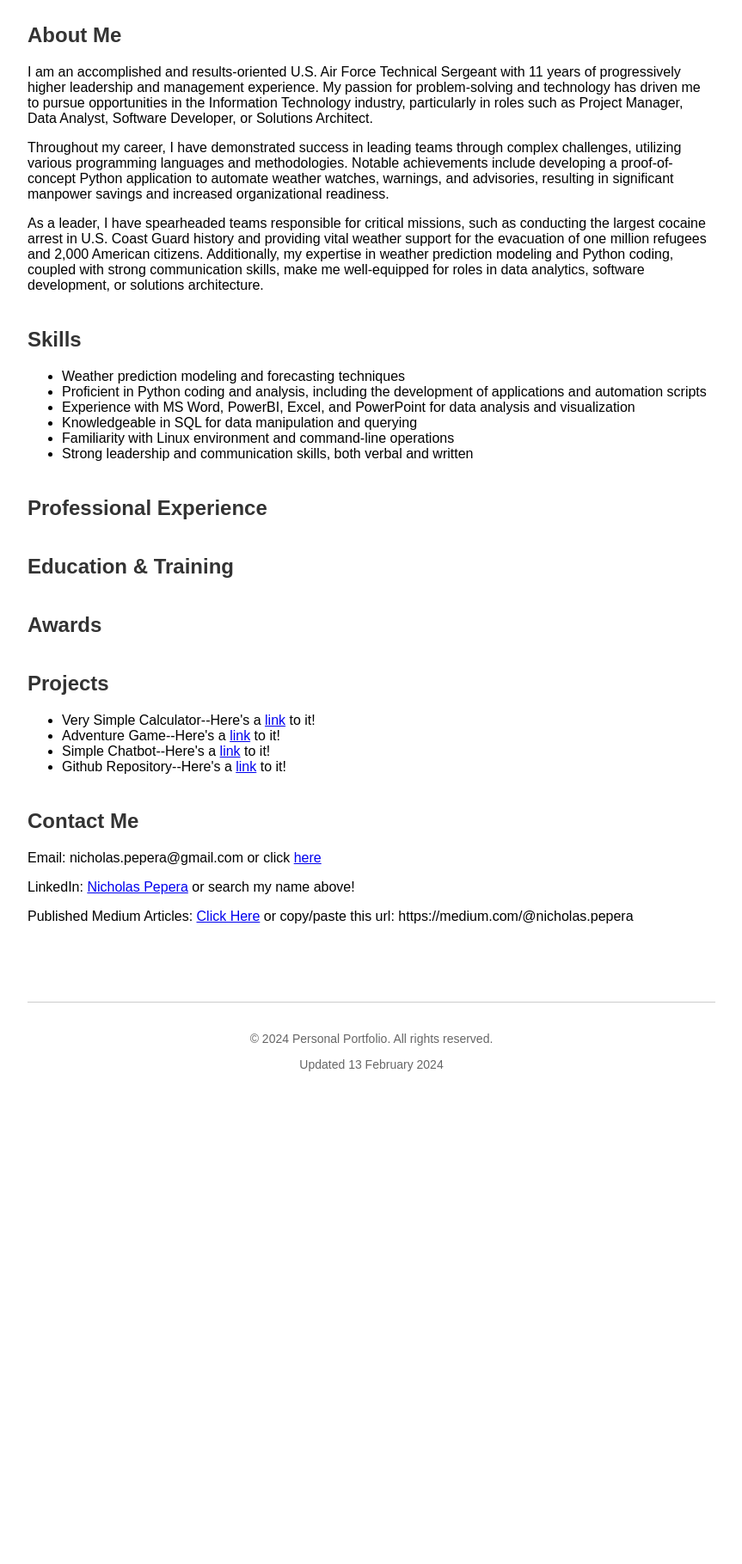
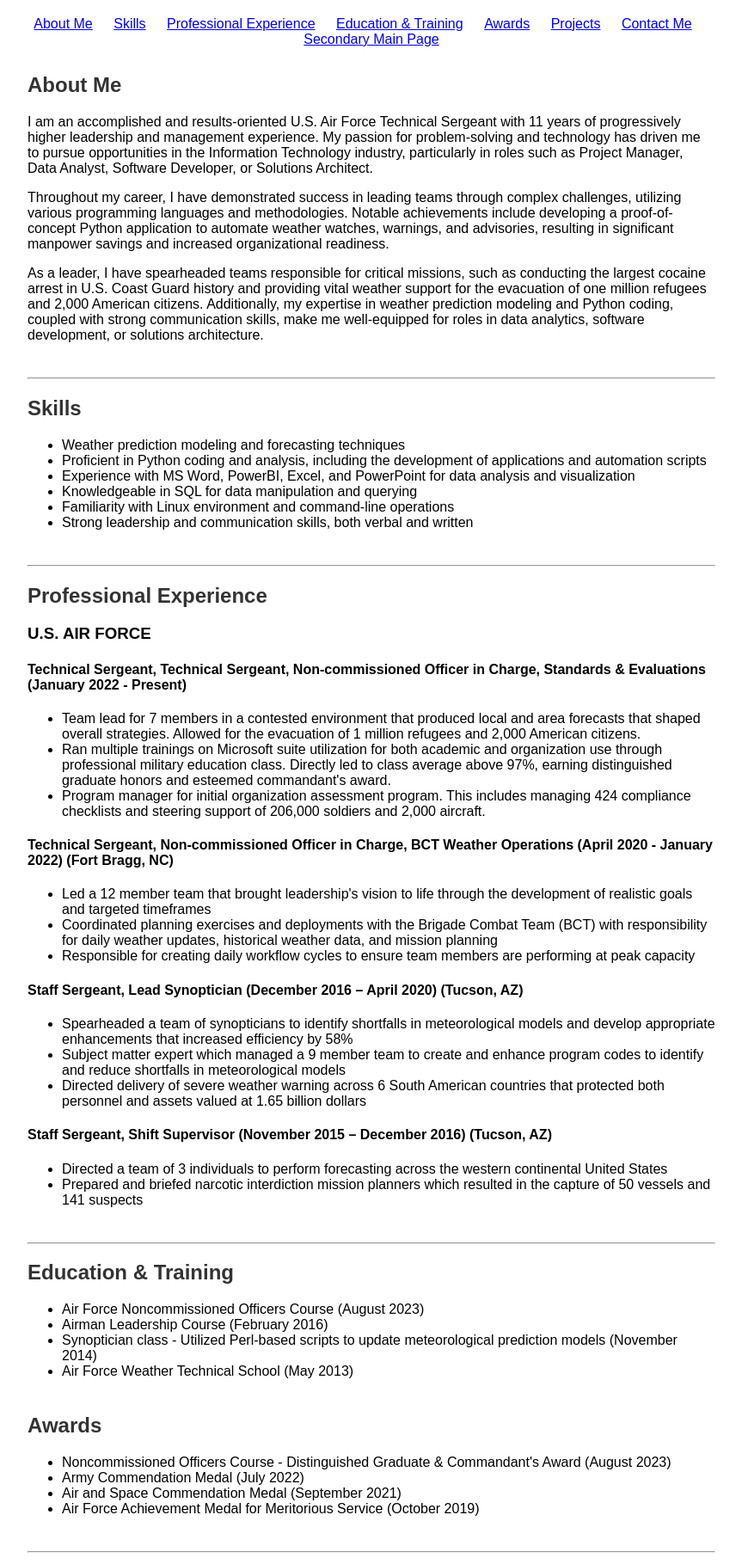
Before and after one commit to TheMightiestCaz/NPCreations, a plain HTML site: page index.html in a window 1280 px wide. Shown: the part 81-1900 px from the top of the page at 86% size, without its empty margins (208-1071 px from the left). Before the commit the page ends 1361 px from the top, so only its background shows below. Drawn offline with Linux system fonts and the light colour scheme.

Commit message:
edited index; added addl index
added in semi-final information for the main webpage; included a secondar main page where I was trying to create cards with html/css that I can later use within the webpage.

```diff
--- a/index.html
+++ b/index.html
@@ -10,6 +10,18 @@
     <div class="container">
         <header>
             <h1>Nick Pepera's Personal Portfolio</h1>
+            <nav>
+                <ul>
+                    <li><a href="#about">About Me</a></li>
+                    <li><a href="#skills">Skills</a></li>
+                    <li><a href="#experience">Professional Experience</a></li>
+                    <li><a href="#education">Education & Training</a></li>
+                    <li><a href="#awards">Awards</a></li>
+                    <li><a href="#projects">Projects</a></li>
+                    <li><a href="#contact">Contact Me</a></li>
+                    <li><a href="secondaryIndex.html">Secondary Main Page</a></li>
+                </ul>
+            </nav>
         </header>
         <main>
             <section id="about">
@@ -25,6 +37,8 @@
                 </p>
             </section>
 
+            <hr>
+
             <section id="skills">
                 <h2>Skills</h2>
                 <ul>
@@ -37,20 +51,61 @@
                 </ul>
             </section>
 
+            <hr>
+
             <section id="experience">
                 <h2>Professional Experience</h2>
-                <!-- Include your professional experience here -->
+                <h3>U.S. AIR FORCE</h3>
+                <h4>Technical Sergeant, Technical Sergeant, Non-commissioned Officer in Charge, Standards & Evaluations (January 2022 - Present)</h4>
+                <ul>
+                    <li>Team lead for 7 members in a contested environment that produced local and area forecasts that shaped overall strategies. Allowed for the evacuation of 1 million refugees and 2,000 American citizens.</li>
+                    <li>Ran multiple trainings on Microsoft suite utilization for both academic and organization use through professional military education class. Directly led to class average above 97%, earning distinguished graduate honors and esteemed commandant's award.</li>
+                    <li>Program manager for initial organization assessment program. This includes managing 424 compliance checklists and steering support of 206,000 soldiers and 2,000 aircraft.</li>
+                </ul>
+                <h4>Technical Sergeant, Non-commissioned Officer in Charge, BCT Weather Operations (April 2020 - January 2022) (Fort Bragg, NC)</h4>
+                <ul>
+                    <li>Led a 12 member team that brought leadership's vision to life through the development of realistic goals and targeted timeframes</li>
+                    <li>Coordinated planning exercises and deployments with the Brigade Combat Team (BCT) with responsibility for daily weather updates, historical weather data, and mission planning</li>
+                    <li>Responsible for creating daily workflow cycles to ensure team members are performing at peak capacity</li>
+                </ul>
+                <h4>Staff Sergeant, Lead Synoptician (December 2016 – April 2020) (Tucson, AZ) </h4>
+                <ul>
+                    <li>Spearheaded a team of synopticians to identify shortfalls in meteorological models and develop appropriate enhancements that increased efficiency by 58%</li>
+                    <li>Subject matter expert which managed a 9 member team to create and enhance program codes to identify and reduce shortfalls in meteorological models</li>
+                    <li>Directed delivery of severe weather warning across 6 South American countries that protected both personnel and assets valued at 1.65 billion dollars</li>
+                </ul>
+                <h4>Staff Sergeant, Shift Supervisor (November 2015 – December 2016) (Tucson, AZ)</h4>
+                <ul>
+                    <li>Directed a team of 3 individuals to perform forecasting across the western continental United States</li>
+                    <li>Prepared and briefed narcotic interdiction mission planners which resulted in the capture of 50 vessels and 141 suspects</li>
+                </ul>
             </section>
+
+            <hr>
 
             <section id="education">
                 <h2>Education & Training</h2>
-                <!-- Include your education and training here -->
+                <ul>
+                    <li>Air Force Noncommissioned Officers Course (August 2023)</li>
+                    <li>Airman Leadership Course (February 2016)</li>
+                    <li>Synoptician class - Utilized Perl-based scripts to update meteorological prediction models (November 2014)</li>
+                    <li>Air Force Weather Technical School (May 2013)</li>
+                </ul>
             </section>
+
 
             <section id="awards">
                 <h2>Awards</h2>
-                <!-- Include your awards here -->
+                <ul>
+                    <li>Noncommissioned Officers Course - Distinguished Graduate & Commandant's Award (August 2023)</li>
+                    <li>Army Commendation Medal (July 2022)</li>
+                    <li>Air and Space Commendation Medal (September 2021)</li>
+                    <li>Air Force Achievement Medal for Meritorious Service (October 2019)</li>
+                </ul>
             </section>
+
+            <hr>
+
             <section id="projects">
                 <h2>Projects</h2>
                 <ul class="finished-projects">
@@ -71,6 +126,9 @@
                     </li>
                 </ul>
             </section>
+
+            <hr>
+
             <section id="contact">
                 <h2>Contact Me</h2>
                 <p>Email: nicholas.pepera@gmail.com or click <a href="mailto:"nicholas.pepera@gmail.com" title="Click here to send an email">here</a></p>
--- a/styles.css
+++ b/styles.css
@@ -1,3 +1,43 @@
+nav ul {
+    list-style: none;
+    padding: 0;
+    margin: 0;
+}
+
+nav ul li {
+    display: inline-block;
+    margin-right: 20px; /* Adjust as needed */
+}
+
+nav ul li:last-child {
+    margin-right: 0;
+}
+
+nav ul li:hover {
+    background-color: lightgray;
+    color: white;
+}
+.twocolimg {
+    display: grid;
+    grid-template-columns: 1fr 1fr;
+    grid-gap: 5px;
+}
+
+.image_card {
+    box-shadow: 0 4px 8px 0 rgba(0,0,0,0.2);
+    transition: 0.3s;
+    width: 300px;
+    height: auto;
+  }
+
+  .card:hover {
+    box-shadow: 0 8px 16px 0 rgba(0,0,0,0.2);
+  }
+
+  .container {
+    padding: 2px 16px;
+  }
+
 body {
     font-family: Arial, sans-serif;
     margin: 0;
@@ -31,6 +71,11 @@ h2 {
     color: #333;
 }
 
+#education-awards {
+    display: flex;
+    justify-content: space-evenly;
+}
+
 footer {
     text-align: center;
     padding-top: 20px;
```
Also changed, not shown: secondaryIndex.html (added, +27 -0 lines), imgs/Profile_Military_Image.png (added), imgs/Profile_civilian_image.jpg (added).
